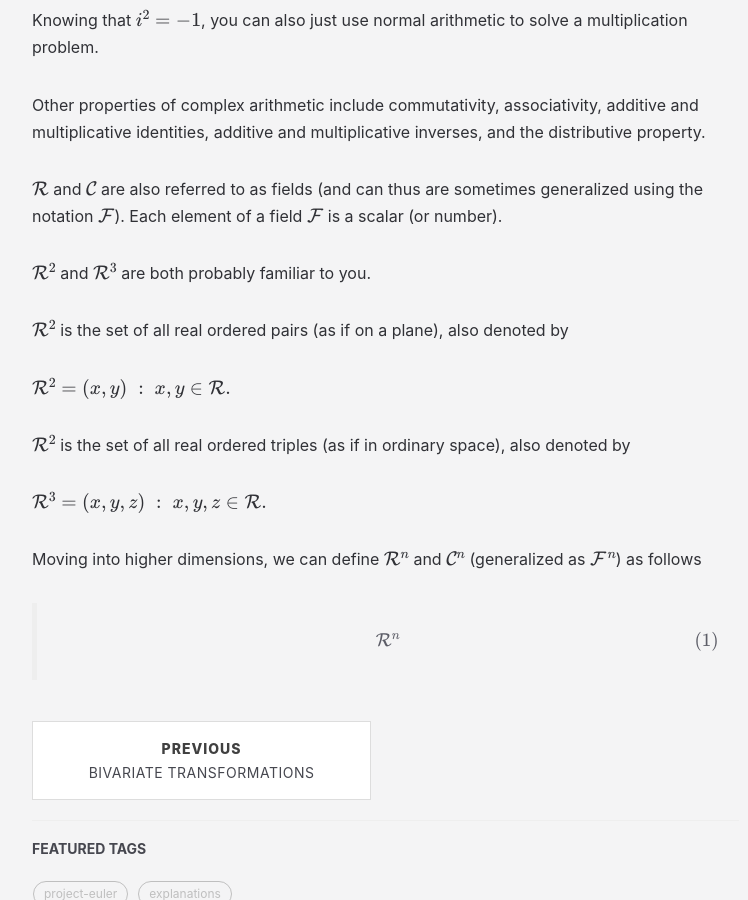
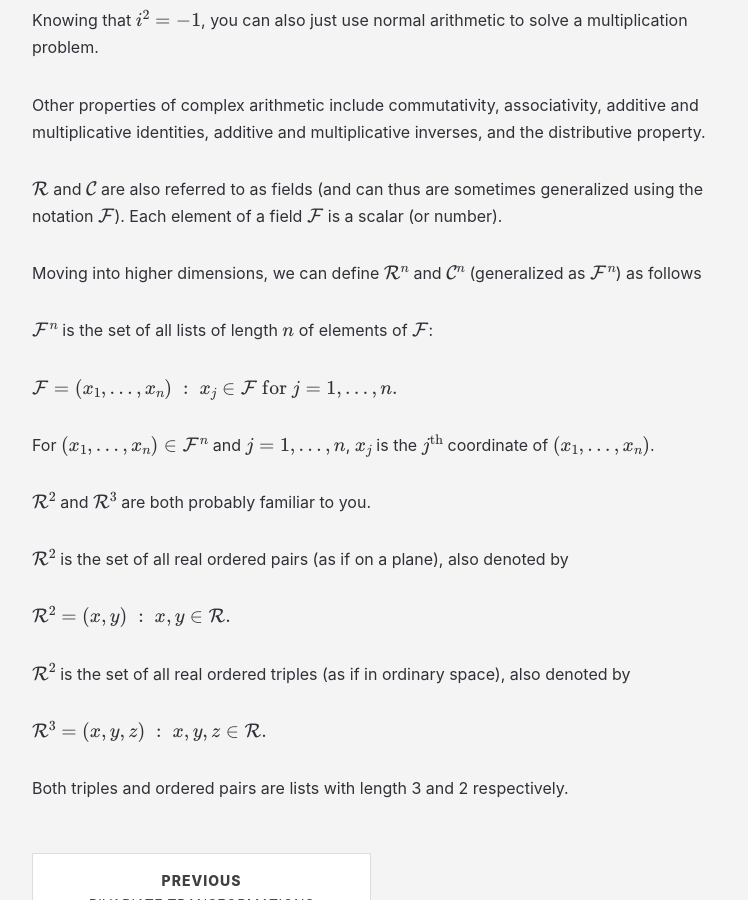
Before and after one commit to kgerot/kgerot.github.io, a Jekyll site: the page built from _posts/2022-01-05-Vector-Spaces-Intro.md, in a window 1280 px wide and 900 px high, scrolled down 1150 px. Shown: the whole window, without its empty margins (233-981 px from the left). Built offline with Jekyll 4.4.1, drawn with Linux system fonts in a browser that asks for light colours; nearby versions of some CDN libraries; formulas are drawn with MathJax 3; comment, search, counter and statistics services are not loaded.

Commit message:
post updates

```diff
--- a/_posts/2022-01-05-Vector-Spaces-Intro.md
+++ b/_posts/2022-01-05-Vector-Spaces-Intro.md
@@ -38,6 +38,14 @@ Other properties of complex arithmetic include commutativity, associativity, add
 
 $$\mathcal{R}$$ and $$\mathcal{C}$$ are also referred to as fields (and can thus are sometimes generalized using the notation $$\mathcal{F}$$). Each element of a field $$\mathcal{F}$$ is a scalar (or number).
 
+Moving into higher dimensions, we can define $$\mathcal{R}^n$$ and $$\mathcal{C}^n$$ (generalized as $$\mathcal{F}^n$$) as follows
+
+$$\mathcal{F}^n$$ is the set of all lists of length $$n$$ of elements of $$\mathcal{F}$$:
+
+\\(\mathcal{F}=\{(x_1,\dots,x_n)\;:\; x_j\in\mathcal{F}\text{ for }j=1,\dots,n\}.\\)
+
+For $$(x_1,\dots,x_n)\in\mathcal{F^n}$$ and $$j=1,\dots,n$$, $$x_j$$ is the $$j^{\text{th}}$$ coordinate of $$(x_1,\dots,x_n)$$.
+
 $$\mathcal{R}^2$$ and $$\mathcal{R}^3$$ are both probably familiar to you.
 
 $$\mathcal{R}^2$$ is the set of all real ordered pairs (as if on a plane), also denoted by
@@ -48,6 +56,4 @@ $$\mathcal{R}^2$$ is the set of all real ordered triples (as if in ordinary spac
 
 \\(\mathcal{R}^3 = \{(x,y,z)\;:\; x,y,z\in\mathcal{R}.\}\\)
 
-Moving into higher dimensions, we can define $$\mathcal{R}^n$$ and $$\mathcal{C}^n$$ (generalized as $$\mathcal{F}^n$$) as follows
-
-> $$\mathcal{R}^n$$
+Both triples and ordered pairs are lists with length 3 and 2 respectively.
```
